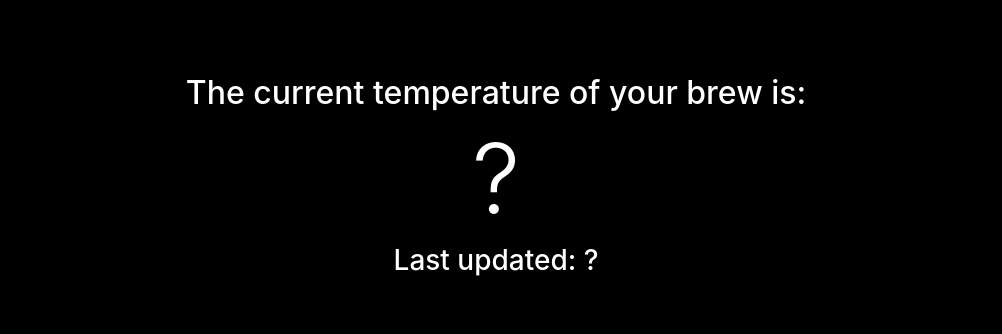
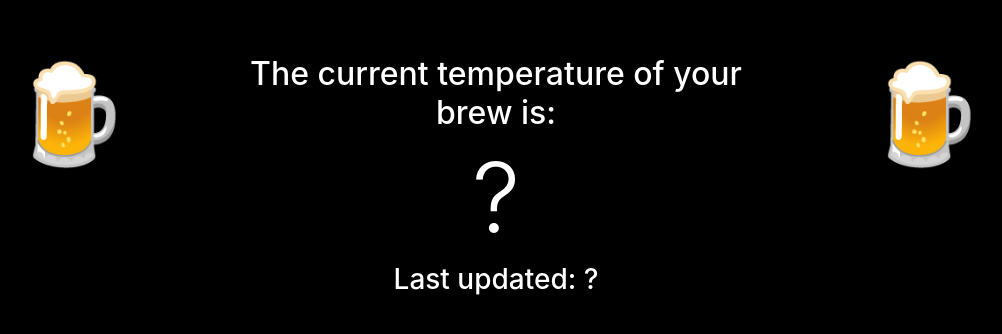
Before and after one commit to CollinDietz/Brew-Monitor, a plain HTML site: page dashboard/dash.html in a window 1280 px wide. Shown: the part 220-554 px from the top of the page, without its empty margins (144-1146 px from the left). Drawn offline with nearby package versions, Linux system fonts and the light colour scheme; no server answers.

Commit message:
Removed led and added emojis

```diff
--- a/dashboard/dash.html
+++ b/dashboard/dash.html
@@ -1,4 +1,5 @@
 <!DOCTYPE html>
+<meta charset="UTF-8">
 <header>
   <link rel="stylesheet" href="https://stackpath.bootstrapcdn.com/bootstrap/4.3.1/css/bootstrap.min.css" integrity="sha384-ggOyR0iXCbMQv3Xipma34MD+dH/1fQ784/j6cY/iJTQUOhcWr7x9JvoRxT2MZw1T" crossorigin="anonymous">
   <link rel="stylesheet" href="dash.css">
@@ -10,9 +11,19 @@
 <body>
   <div class="text-center text-white vertical-center">
     <div class="container">
-      <h2>The current temperature of your brew is:</h2>
-      <h1 id="temp" class="display-1">?</h1>
-      <h3 id="timestamp"> Last updated: ? </h3>
+      <div class="row">
+        <div class="col">
+          <h1 class="display-1">&#x1F37A;</h1>
+        </div>
+        <div class="col-6">
+          <h2>The current temperature of your brew is:</h2>
+          <h1 id="temp" class="display-1">?</h1>
+          <h3 id="timestamp"> Last updated: ? </h3>
+        </div>
+        <div class="col">
+          <h1 class="display-1">&#x1F37A;</h1>
+        </div>
+      </div>
     </div>
   </div>
 </body>
```
Also changed, not shown: 1 other file.
